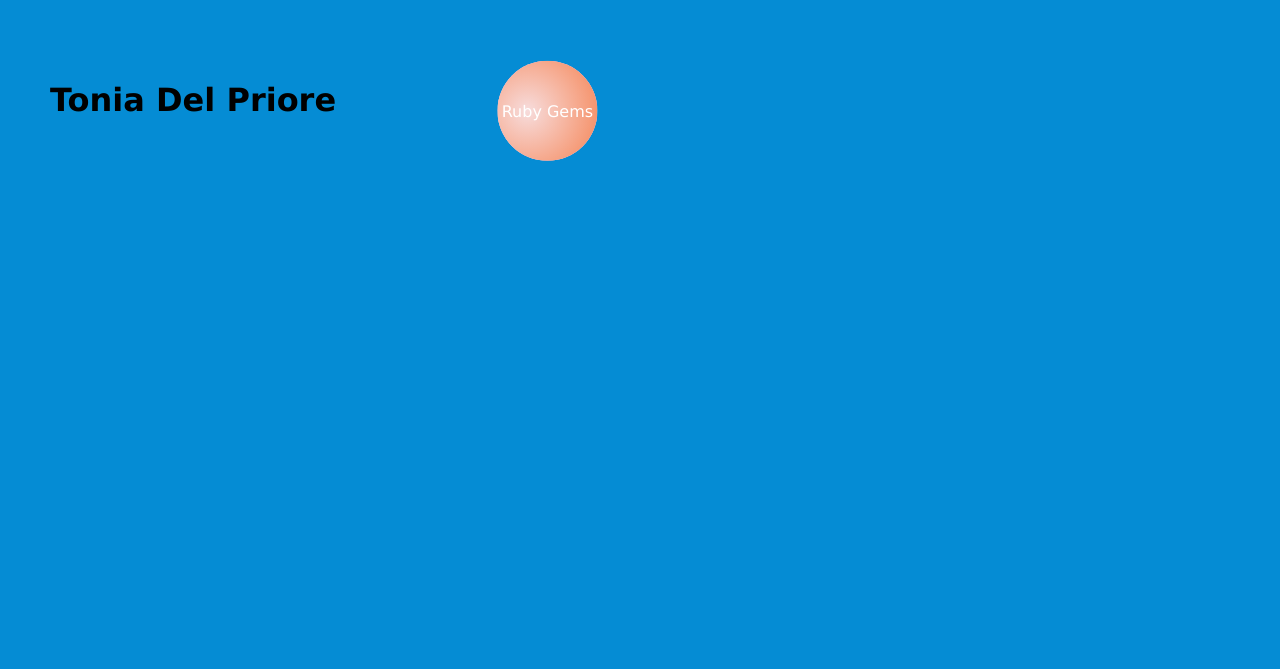
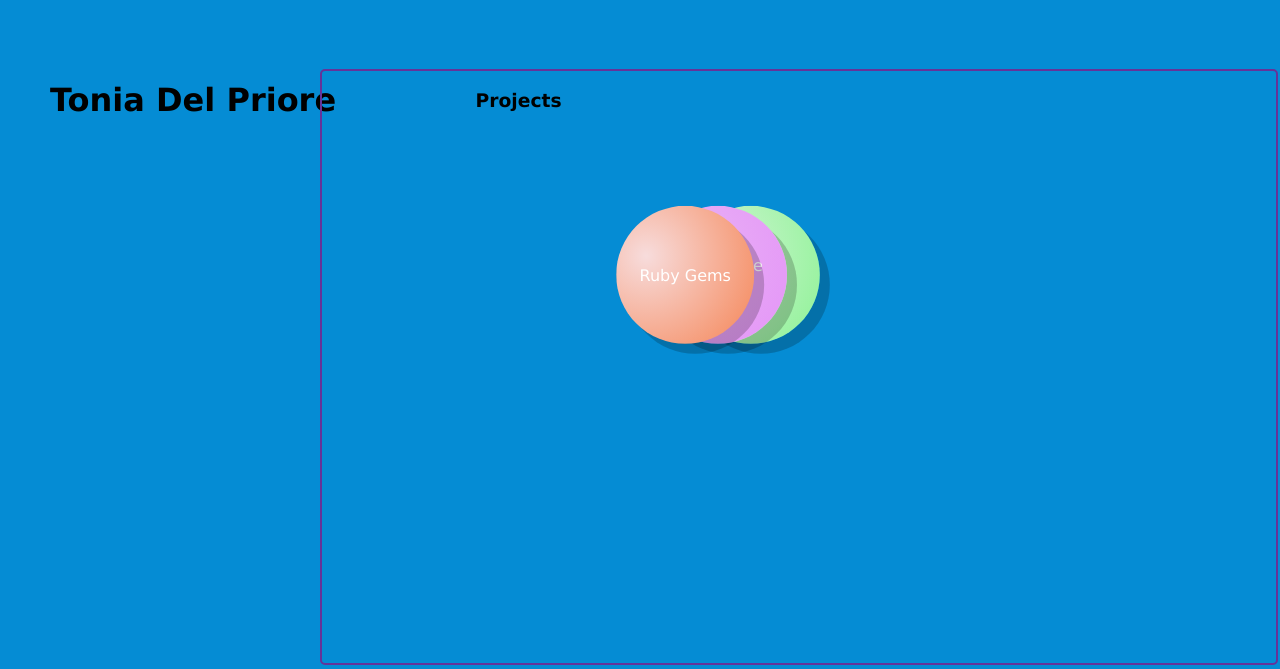
Before and after one commit to toninjaa/portfolio, a React (Vite) app: page / in a window 1280 px wide. Shown: the part 131-800 px from the top of the page. Built offline with nearby package versions, Linux system fonts and the light colour scheme; the HTML template or start-up script is replaced by a standard one.

Commit message:
add project box and bubble shadow

```diff
--- a/src/App.css
+++ b/src/App.css
@@ -1,5 +1,7 @@
 :root {
   --width: 100px;
+  --project-width: 74.5vw;
+  --project-height: 74vh;
 }
 
 body {
@@ -31,6 +33,7 @@ h1 {
 .weather-container {
   animation: bubble-y 20s linear infinite alternate;
   -webkit-animation: bubble-y 20s linear infinite alternate;
+  display: block;
 }
 
 .weather-container:hover {
@@ -43,10 +46,10 @@ h1 {
   align-items: center;
   background: radial-gradient(circle at 30px 50px, #d3f5d5, #8df295);
   border-radius: 50%;
+  box-shadow: 10px 10px rgba(0,0,0,0.2);
   display: flex;
   height: var(--width);
   justify-content: center;
-  margin: 2%;
   padding: 2%;
   position: absolute;
   text-align: center;
@@ -62,6 +65,7 @@ h1 {
 .pal-container {
   animation: bubble-y 20s linear infinite alternate;
   -webkit-animation: bubble-y 20s linear infinite alternate;
+  display: block;
 }
 
 .pal-container:hover {
@@ -69,19 +73,20 @@ h1 {
 }
 
 .pal-bubble {
-  animation: bubble-x 13s linear infinite alternate;
-  -webkit-animation: bubble-x 13s linear infinite alternate;
+  animation: bubble-x 13s linear .5s infinite alternate;
+  -webkit-animation: bubble-x 13s .5s linear infinite alternate;
   align-items: center;
   background: radial-gradient(circle at 30px 50px, #e9b5f5, #e494f7);
   border-radius: 50%;
+  box-shadow: 10px 10px rgba(0,0,0,0.2);
   display: flex;
   height: var(--width);
   justify-content: center;
-  margin: 2%;
   padding: 2%;
   position: absolute;
+  left: 0;
   text-align: center;
-  transition: transform 1s;
+  transition: transform 1s .5s;
   width: var(--width);
 }
 
@@ -93,6 +98,7 @@ h1 {
 .ruby-container {
   animation: bubble-y 20s linear infinite alternate;
   -webkit-animation: bubble-y 20s linear infinite alternate;
+  display: block;
 }
 
 .ruby-container:hover {
@@ -100,18 +106,20 @@ h1 {
 }
 
 .ruby-bubble {
-  animation: bubble-x 13s linear infinite alternate;
-  -webkit-animation: bubble-x 13s linear infinite alternate;
+  animation: bubble-x 13s linear 1s infinite alternate;
+  -webkit-animation: bubble-x 13s linear 1s infinite alternate;
   align-items: center;
   background: radial-gradient(circle at 30px 50px, #f7dcdc, #f58556);
   background-color: #f58556;
   border-radius: 50%;
+  box-shadow: 10px 10px rgba(0,0,0,0.2);
   display: flex;
+  float: right;
   height: var(--width);
   justify-content: center;
-  margin: 2%;
   padding: 2%;
   position: absolute;
+  /* right: 0; */
   text-align: center;
   transition: transform 1s;
   width: var(--width);
@@ -125,6 +133,23 @@ h1 {
 .name {
   height: 40vmin;
   pointer-events: none;
+}
+
+.project-div {
+  border: 2px solid rebeccapurple;
+  border-radius: 5px;
+  display: flow-root;
+  width: var(--project-width);
+  height: var(--project-height);
+  left: 25vw;
+  top: 25vh;
+  position: relative;
+  overflow: hidden;
+}
+
+.project-header {
+  position: absolute;
+  left: 12vw;
 }
 
 @media (prefers-reduced-motion: no-preference) {
@@ -167,24 +192,24 @@ h1 {
 
 @keyframes bubble-y {
   100% {
-    transform: translateY(calc(100vh - var(--width)));
+    transform: translateY(calc(var(--project-height) - var(--width)));
   }
 }
 
 @-webkit-keyframes bubble-y {
   100% {
-    transform: translateY(calc(100vh - var(--width)));
+    transform: translateY(calc(var(--project-height) - var(--width)));
   }
 }
 
 @keyframes bubble-x {
   100% {
-    transform: translateX(calc(100vw - var(--width)));
+    transform: translateX(calc(var(--project-width) - var(--width)));
   }
 }
 
 @-webkit-keyframes bubble-x {
   100% {
-    transform: translateX(calc(100vw - var(--width)));
+    transform: translateX(calc(var(--project-width) - var(--width)));
   }
 }
--- a/src/App.tsx
+++ b/src/App.tsx
@@ -4,6 +4,8 @@ function App() {
   return (
     <>
       <h1 className="name">Tonia Del Priore</h1>
+      <div className="project-div">
+        <h3 className="project-header">Projects</h3>
         <div className="weather-container">
           <div className="weather-bubble">
             <a href="https://toninjaa.github.io/weather-app/" target="_blank">
@@ -27,6 +29,7 @@ function App() {
             </a>
           </div>
         </div>
+      </div>
     </>
   );
 }
```
Lines whose indentation alone changed are shown as unchanged.
